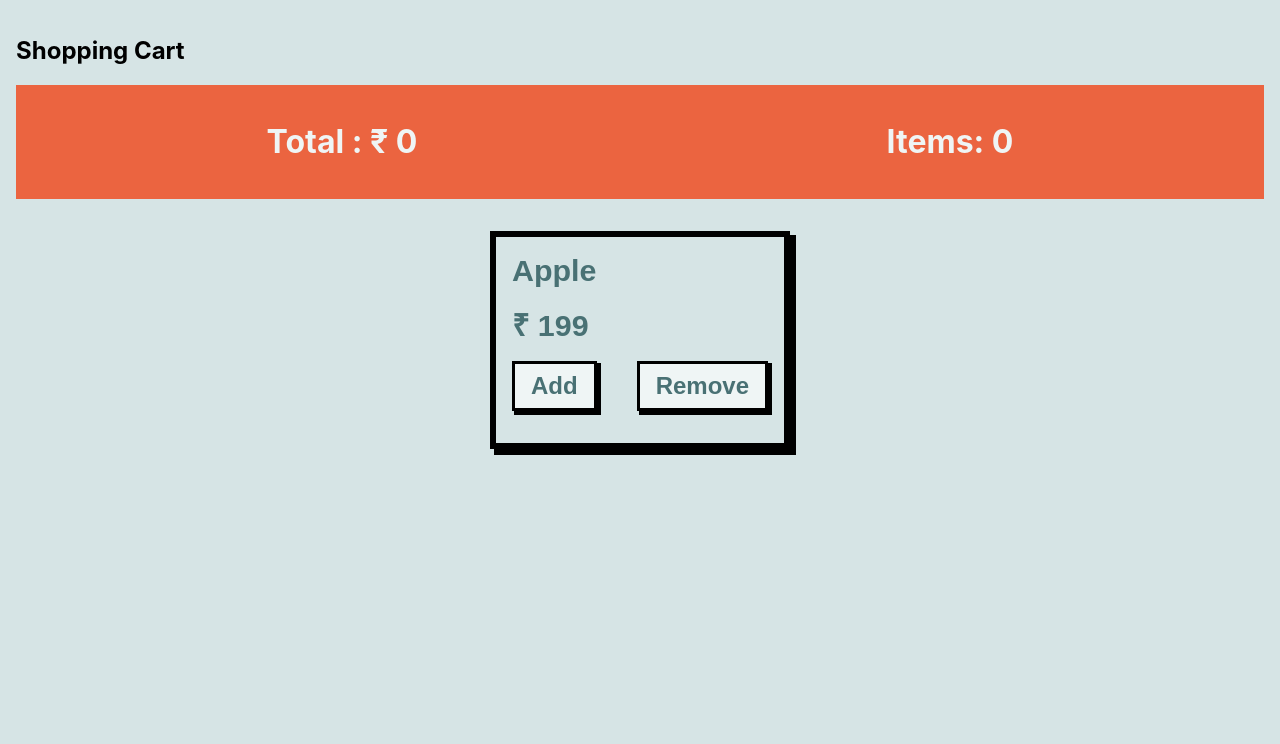
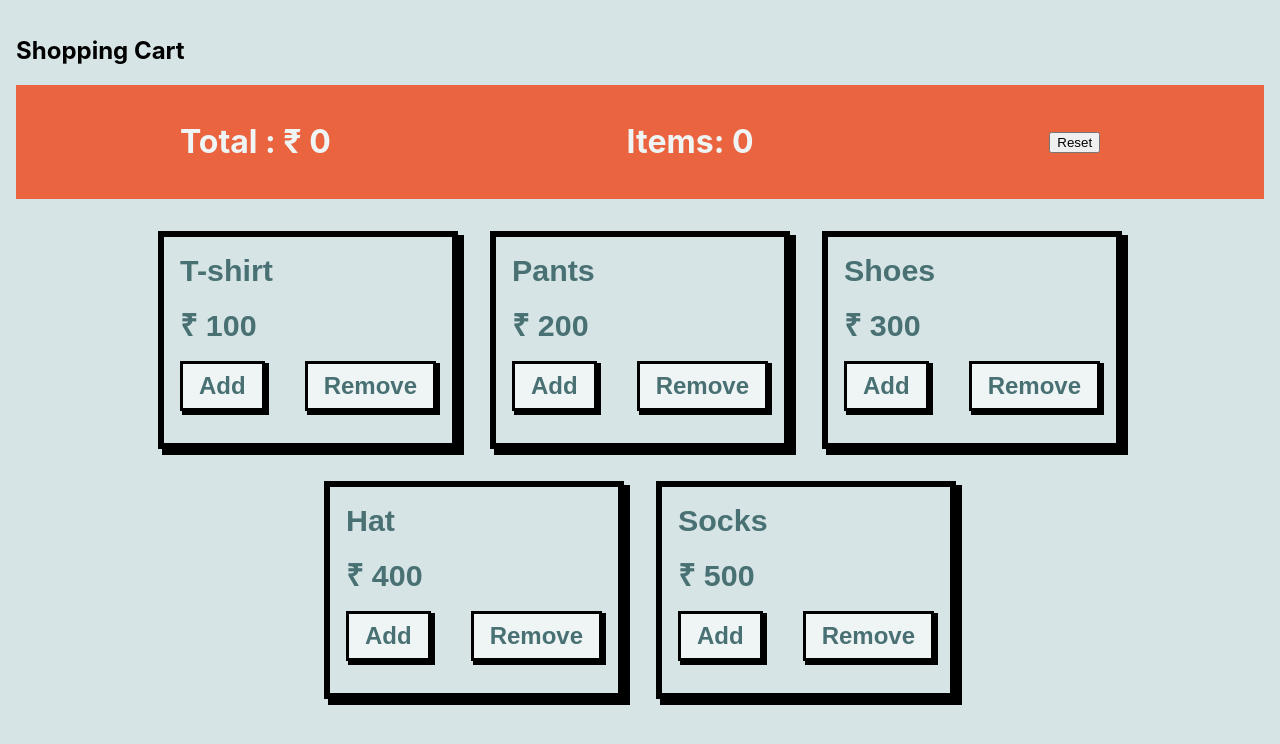
Before and after one commit to sdmohapatra7/Practice-Context-Api, a React (Create React App) app: page / in a window 1280 px wide. Shown: the top 744 px of the page. Built offline with nearby package versions, Linux system fonts and the light colour scheme.

Commit message:
fetching the data

```diff
--- a/src/ContextApi/ItemContext.jsx
+++ b/src/ContextApi/ItemContext.jsx
@@ -22,9 +22,14 @@ function CustomItemContext({ children }) {
         setTotal((prevState) => prevState - price);
         setItem(item - 1);
     };
+    const handleClear = ()=>{
+        setItem(0);
+        setTotal(0);
+    }
+
 
     return (
-        <ItemContext.Provider value={{ total, handleAdd, item,handleRemove }}>
+        <ItemContext.Provider value={{ total, handleAdd, item,handleRemove,handleClear }}>
             {children}
         </ItemContext.Provider>
     );
--- a/src/components/Items.jsx
+++ b/src/components/Items.jsx
@@ -1,10 +1,13 @@
 import styles from "../styles/Item.module.css";
 import ItemCard from "./ItemCard";
+import ItemData from '../data/itemData';
 
 function Items() {
   return (
     <div className={styles.wrapper}>
-      <ItemCard name="Apple" price={199} />
+      {ItemData.map((item)=>(
+        <ItemCard key={item.id} id={item.id} name={item.name} price={item.price} />
+      ))}
     </div>
   );
 }
--- a/src/components/Navbar.jsx
+++ b/src/components/Navbar.jsx
@@ -6,11 +6,14 @@ import { useValue } from "../ContextApi/ItemContext";
 
 function Navbar() {
   // const {total} = useContext(TotalContext);
-  const {item,total} = useValue();
+  const {item,total,handleClear} = useValue();
   return (
     <div className={styles.container}>
       <h1>Total : &#x20B9; {total}</h1>
       <h1>Items: {item}</h1>
+      <div className={styles.buttonWrapper}>
+        <button className={styles.button} onClick={handleClear}>Reset</button>
+      </div>
     </div>
   );
 }
```
